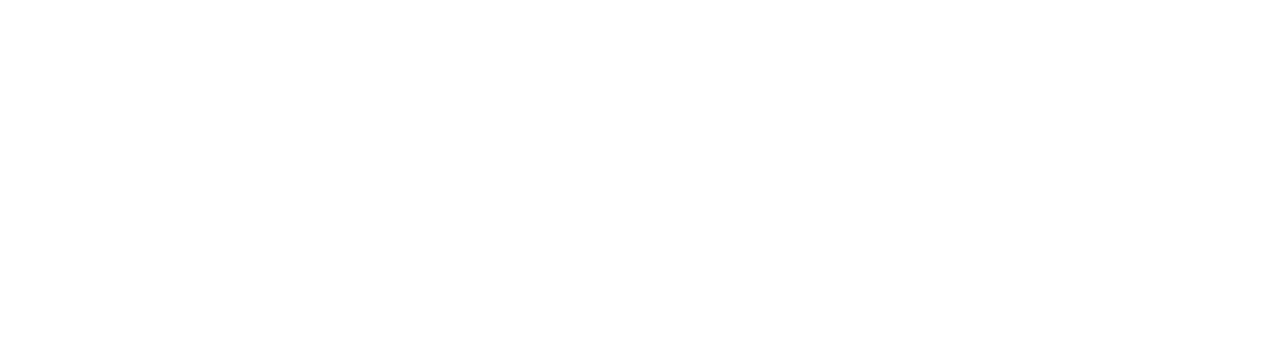
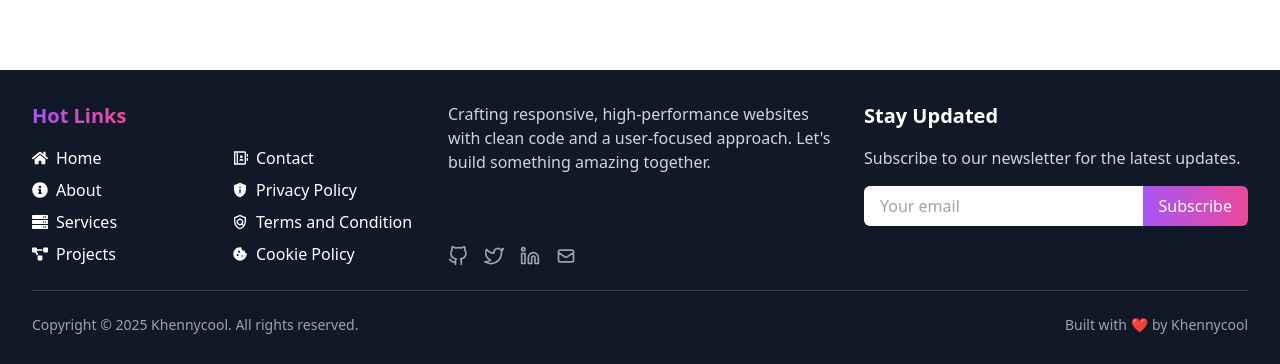
Before and after one commit to Kolawole-kehinde/my-portfolio, a React (Vite) app: page / in a window 1280 px wide. Shown: the part 4062-4426 px from the top of the page. Before the commit the page ends 4132 px from the top, so only its background shows below. Built offline with nearby package versions, Linux system fonts and the light colour scheme.

Commit message:
Footer completed

```diff
--- a/package.json
+++ b/package.json
@@ -17,6 +17,7 @@
     "react-hook-form": "^7.56.3",
     "react-hot-toast": "^2.5.2",
     "react-icons": "^5.5.0",
+    "react-router-dom": "^7.6.0",
     "zod": "^3.24.4"
   },
   "devDependencies": {
--- a/src/App.jsx
+++ b/src/App.jsx
@@ -6,6 +6,7 @@
 import PortfolioCards from './Components/PortfolioCards';
 import Testimonials from './Components/Testimonials';
 import ContactSection from './Components/Contact';
+import Footer from './Components/layout/Footer';
 
 const App = () => {
   return (
@@ -17,6 +18,7 @@
        <PortfolioCards/>
        <Testimonials/>
        <ContactSection/>
+       <Footer/>
     </div>
 
   )
--- a/src/Components/layout/Footer.jsx
+++ b/src/Components/layout/Footer.jsx
@@ -1,9 +1,122 @@
-import React from 'react'
+import React from 'react';
+
+import { FaHome, FaInfoCircle, FaServer, FaProjectDiagram } from 'react-icons/fa';
+import { MdPrivacyTip, MdOutlinePolicy, MdCookie } from 'react-icons/md';
+import { RiContactsBookLine } from 'react-icons/ri';
+import { FiGithub, FiTwitter, FiLinkedin } from 'react-icons/fi';
+import { HiOutlineMail } from 'react-icons/hi';
+import { Link } from 'react-router-dom';
 
 const Footer = () => {
   return (
-    <div>Footer</div>
-  )
-}
+    <footer className="bg-gray-900 text-white py-8 px-4 sm:px-6 lg:px-8">
+      <div className="max-w-7xl mx-auto">
+        <div className="grid grid-cols-1 md:grid-cols-3 gap-8">
+          {/* Left Column - Hot Links */}
+          <div>
+            <h3 className="text-xl font-bold mb-4 flex items-center">
+              <span className="bg-gradient-to-r from-purple-500 to-pink-500 text-transparent bg-clip-text">
+                Hot Links
+              </span>
+            </h3>
+            <div className="grid grid-cols-2 gap-4">
+              <div>
+                <ul className="space-y-2">
+                  <li className="flex items-center hover:text-purple-400 transition-colors">
+                    <FaHome className="mr-2" />
+                    <Link to="/">Home</Link>
+                  </li>
+                  <li className="flex items-center hover:text-purple-400 transition-colors">
+                    <FaInfoCircle className="mr-2" />
+                    <Link to="/about">About</Link>
+                  </li>
+                  <li className="flex items-center hover:text-purple-400 transition-colors">
+                    <FaServer className="mr-2" />
+                    <Link to="/services">Services</Link>
+                  </li>
+                  <li className="flex items-center hover:text-purple-400 transition-colors">
+                    <FaProjectDiagram className="mr-2" />
+                    <Link to="/projects">Projects</Link>
+                  </li>
+                </ul>
+              </div>
+              <div>
+                <ul className="space-y-2">
+                  <li className="flex items-center hover:text-purple-400 transition-colors">
+                    <RiContactsBookLine className="mr-2" />
+                    <Link to="/contact">Contact</Link>
+                  </li>
+                  <li className="flex items-center hover:text-purple-400 transition-colors">
+                    <MdPrivacyTip className="mr-2" />
+                    <Link to="/privacy-policy">Privacy Policy</Link>
+                  </li>
+                  <li className="flex items-center hover:text-purple-400 transition-colors">
+                    <MdOutlinePolicy className="mr-2" />
+                    <Link to="/terms">Terms and Condition</Link>
+                  </li>
+                  <li className="flex items-center hover:text-purple-400 transition-colors">
+                    <MdCookie className="mr-2" />
+                    <Link to="/cookie-policy">Cookie Policy</Link>
+                  </li>
+                </ul>
+              </div>
+            </div>
+          </div>
 
-export default Footer
+          {/* Middle Column - Description */}
+          <div className="flex flex-col justify-between">
+            <p className="text-gray-300 mb-4">
+              Crafting responsive, high-performance websites with clean code and a user-focused approach.
+              Let's build something amazing together.
+            </p>
+            <div className="flex space-x-4">
+              <Link to="https://github.com" className="text-gray-400 hover:text-white transition-colors">
+                <FiGithub size={20} />
+              </Link>
+              <Link to="https://twitter.com" className="text-gray-400 hover:text-blue-400 transition-colors">
+                <FiTwitter size={20} />
+              </Link>
+              <Link to="https://linkedin.com" className="text-gray-400 hover:text-blue-600 transition-colors">
+                <FiLinkedin size={20} />
+              </Link>
+              <Link to="mailto:contact@example.com" className="text-gray-400 hover:text-red-400 transition-colors">
+                <HiOutlineMail size={20} />
+              </Link>
+            </div>
+          </div>
+
+          {/* Right Column - Newsletter */}
+          <div>
+            <h3 className="text-xl font-bold mb-4">Stay Updated</h3>
+            <p className="text-gray-300 mb-4">Subscribe to our newsletter for the latest updates.</p>
+            <div className="flex">
+              <input
+                type="email"
+                placeholder="Your email"
+                className="px-4 py-2 rounded-l-md focus:outline-none text-gray-900 w-full"
+              />
+              <button className="bg-gradient-to-r from-purple-500 to-pink-500 px-4 py-2 rounded-r-md hover:opacity-90 transition-opacity">
+                Subscribe
+              </button>
+            </div>
+          </div>
+        </div>
+
+        {/* Divider */}
+        <div className="border-t border-gray-700 my-6"></div>
+
+        {/* Bottom Section */}
+        <div className="flex flex-col md:flex-row justify-between items-center">
+          <p className="text-gray-400 text-sm mb-4 md:mb-0">
+            Copyright © 2025 Khennycool. All rights reserved.
+          </p>
+          <p className="text-gray-400 text-sm flex items-center">
+            Built with <span className="text-red-500 mx-1">❤</span> by Khennycool
+          </p>
+        </div>
+      </div>
+    </footer>
+  );
+};
+
+export default Footer;
--- a/src/main.jsx
+++ b/src/main.jsx
@@ -3,10 +3,13 @@
 import './index.css'
 import App from './App.jsx'
 import { Toaster } from 'react-hot-toast'
+import { BrowserRouter } from 'react-router-dom'
 
 createRoot(document.getElementById('root')).render(
   <StrictMode>
+    <BrowserRouter>
     <App />
     <Toaster />
+    </BrowserRouter>
   </StrictMode>,
 )
```
Also changed, not shown: 1 other file (tests, documents, lock files or other folders).
